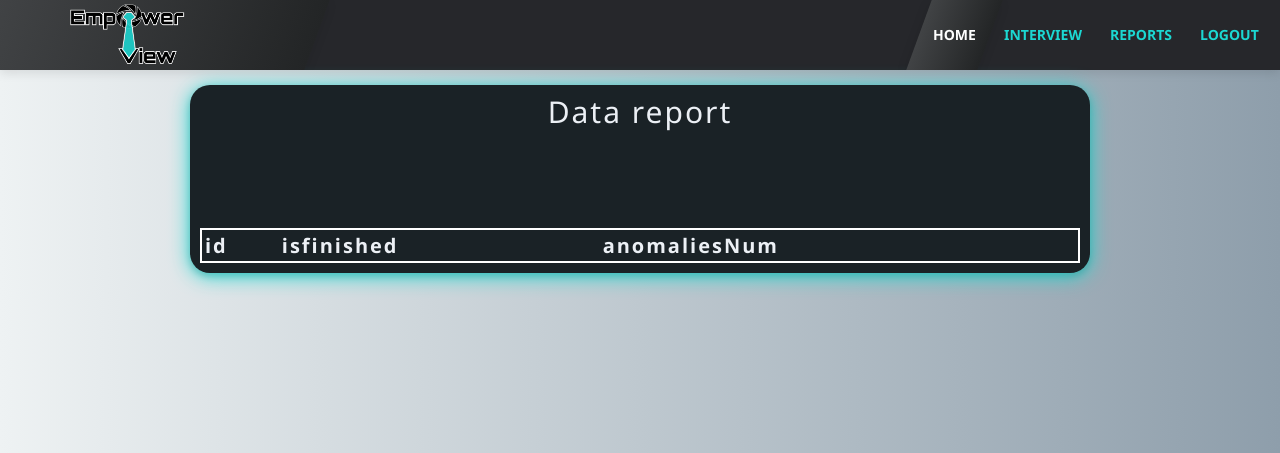
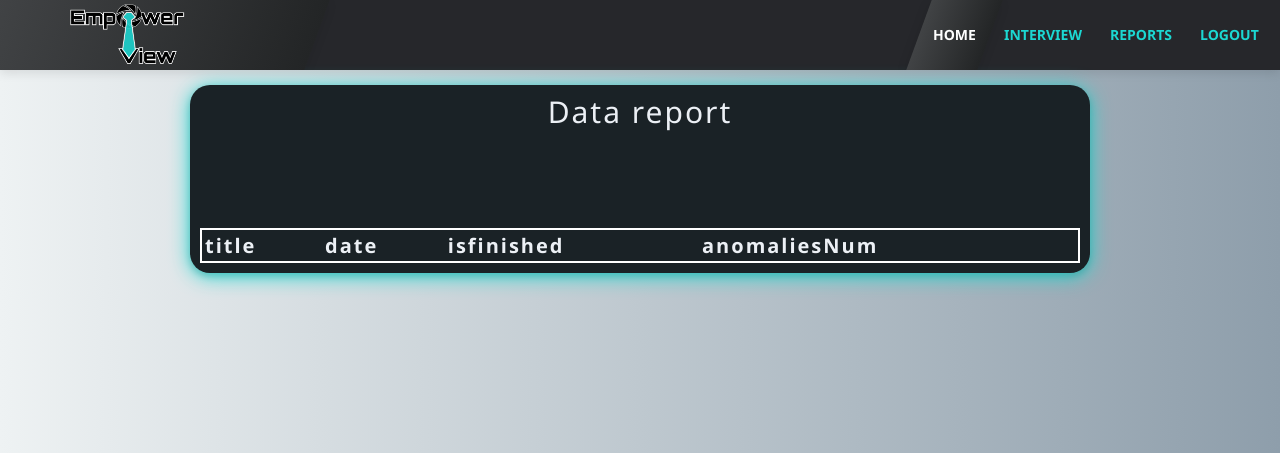
Before and after one commit to OmerSherer/DS_EmpowerView, a Flask app: page /reports in a window 1280 px wide. Shown: the top 453 px of the page. Run offline with Flask 3, Linux system fonts and the light colour scheme; the visitor is signed in with stand-in values (Sample User, id 1); data comes from the database, SQL or seed files in the repository; data that the repository does not hold is empty; some libraries are stand-ins or nearby versions.

Commit message:
Adding title and date to report

```diff
--- a/server-side/app.py
+++ b/server-side/app.py
@@ -30,13 +30,14 @@ def create_tables():
         "stressed",
         "surprised",
     ]
-    # TODO: add column that will identify the report for the user (by name, date, etc.)
     c.execute(
         f"""CREATE TABLE IF NOT EXISTS Reports
                     (id TEXT PRIMARY KEY,
                     userid INTEGER,
                     isfinished INTEGER,
                     anomaliesNum INTEGER,
+                    title TEXT,
+                    date TEXT,
                     {", ".join(list(map(lambda x : x + "percent REAL", gesture_names)))},
                     FOREIGN KEY(userid) REFERENCES User(id)
                     )"""
@@ -110,7 +111,8 @@ def upload():
     video.save(file_path)
 
     # processing video in the background
-    process_interview(file_path, interviewId, session["user_id"])
+    process_interview(file_path, interviewId,
+                      session["user_id"], request.form['name'])
 
     return redirect(url_for("report"))
 
@@ -208,6 +210,8 @@ def apiReports():
                 "userid",
                 "isfinished",
                 "anomaliesNum",
+                "title",
+                "date",
                 "angrypercent",
                 "boredpercent",
                 "disgustpercent",
--- a/server-side/templates/interview.html
+++ b/server-side/templates/interview.html
@@ -52,7 +52,8 @@
             <div class="openCameraDiv">
               <label>Upload Interview Video</label>
               <form method="POST" action="/interview/upload" enctype="multipart/form-data" >
-                <input type="file" id="file-upload" name="file-upload" class="file-input">
+                <input type="text" placeholder="Interview name" name="name" id="name" required />
+                <input type="file" id="file-upload" name="file-upload" class="file-input" required />
                 <input type="submit" value="upload"/>
               <!-- <button id="upload" class="button" type="button">
                 send
--- a/server-side/templates/report.html
+++ b/server-side/templates/report.html
@@ -131,7 +131,8 @@
           $.getJSON("{{ url_for('apiReports') }}", (reports) => {
             let reportsHtml = "<table>";
             reportsHtml += "<tr>";
-            reportsHtml += "<th>id</th>";
+            reportsHtml += "<th>title</th>";
+            reportsHtml += "<th>date</th>";
             reportsHtml += "<th>isfinished</th>";
             reportsHtml += "<th>anomaliesNum</th>";
             // reportsHtml += "<th>angry</th>";
@@ -146,11 +147,8 @@
             reports.forEach((report) => {
               reportsHtml += "<tr>";
               var reportid = report.id;
-              reportsHtml += `<td><a tooltip="${
-                report.id
-              }" href="{{ url_for('detailedReport', reportid="") }}${
-                report.id
-              }">${report.id.substring(0, 5)}...</a></td>`;
+              reportsHtml += `<td><a tooltip="${report.id}" href="{{ url_for('detailedReport', reportid="") }}${report.id}">${report.title}</a></td>`;
+              reportsHtml += `<td>${report.date}</td>`;
               reportsHtml += `<td>${report.isfinished}</td>`;
               reportsHtml += `<td>${report.anomaliesNum}</td>`;
               // reportsHtml += `<td>${report.angrypercent}%</td>`;
```
Also changed, not shown: server-side/process_interview.py (+5 -3 lines).
